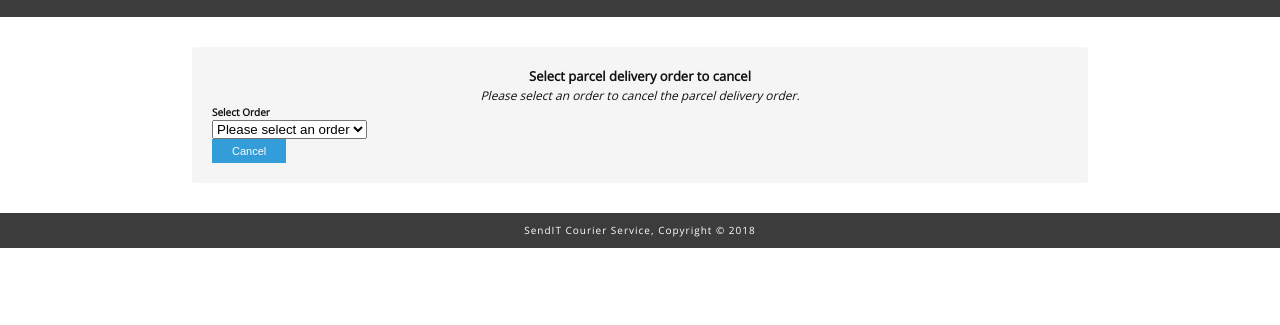
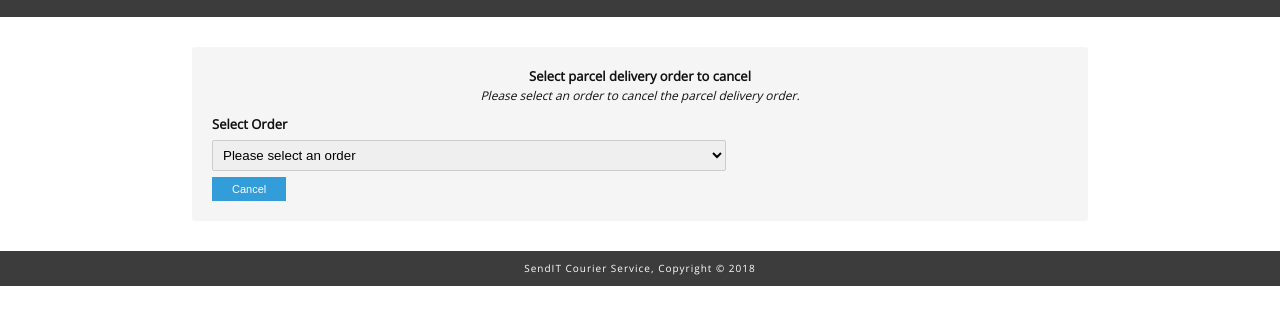
Before and after one commit to Sojisoyoye/SendIT, a plain HTML site: page UI/cancel_order.html in a window 1280 px wide. Shown: the part 83-408 px from the top of the page. Drawn offline with nearby package versions, Linux system fonts and the light colour scheme.

```diff
--- a/UI/css/style.css
+++ b/UI/css/style.css
@@ -493,6 +493,7 @@
     font-weight: 400px;
     font-style: italic;
     text-align: center;
+    margin-bottom: 10px;
 }
 
 .create-order input {
@@ -505,6 +506,24 @@
     font-size: 8px;
 }
 
+.create-order label {
+    font-size: 13px;
+}
+
+select {
+    width: 60%;
+    padding: 6px 6px;
+    margin: 6px 0;
+    display: inline-block;
+    border: 1px solid #ccc;
+    border-radius: 2px;
+    box-sizing: border-box;
+}
+
+/*select option {
+    font-size: 8px;
+} */
+
 footer {
     padding: 10px;
     margin-top: 10px;
```
Also changed, not shown: UI/dashboard.html (+2 -2 lines).
